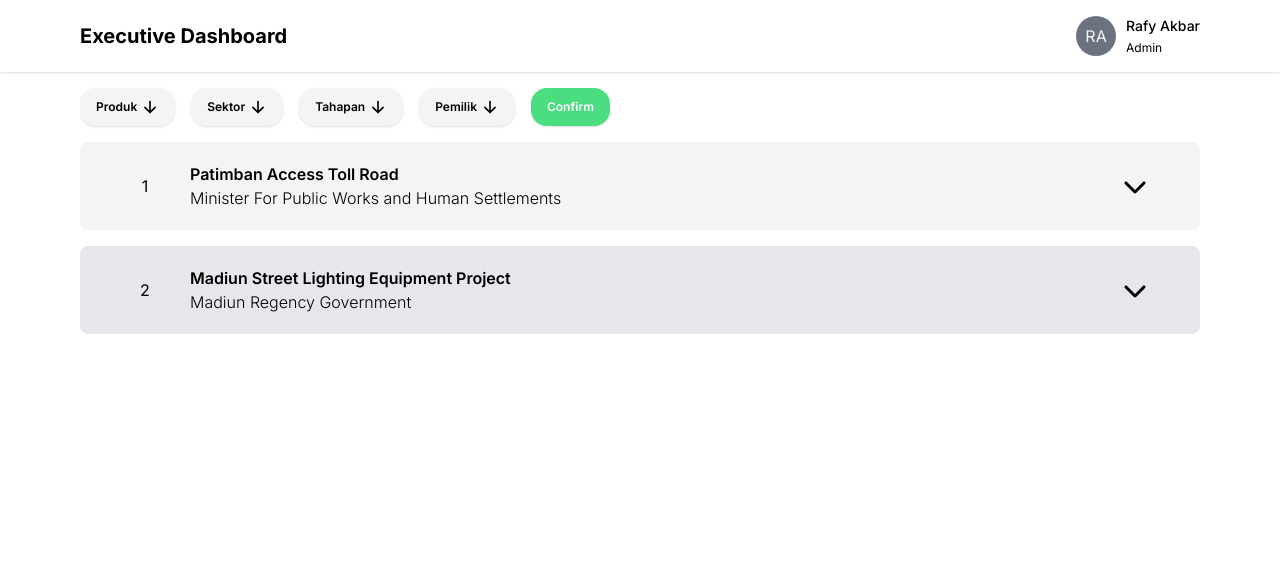
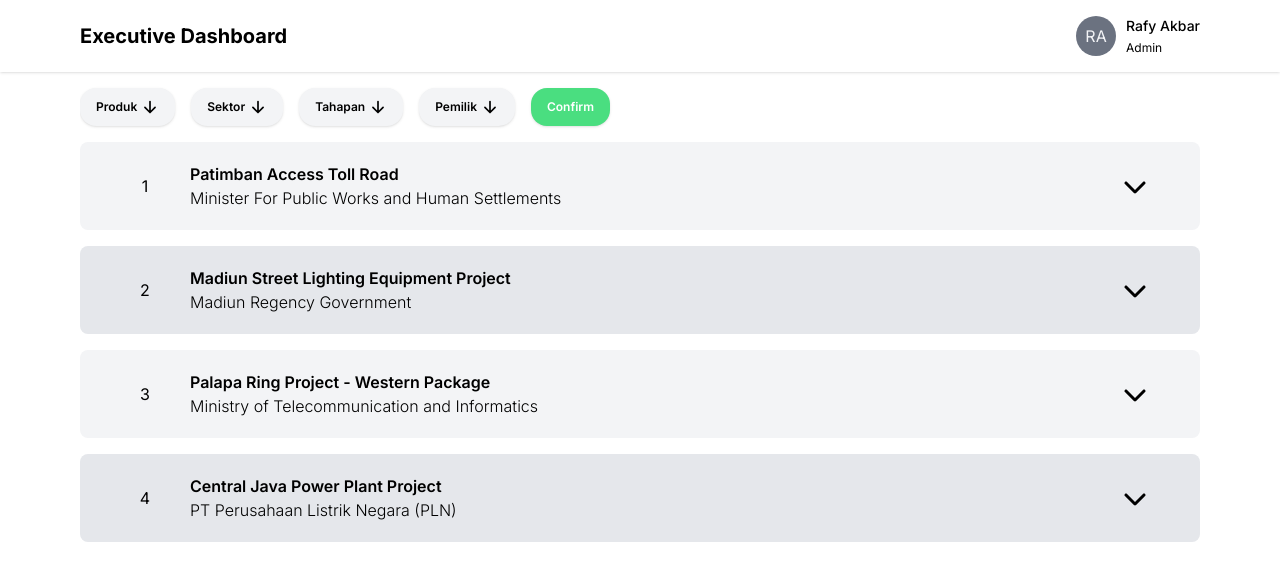
Before and after one commit to Rafyakbar02/project-database, a Next.js app: page /details in a window 1280 px wide. Shown: the top 580 px of the page. Built offline with nearby package versions, Linux system fonts and the light colour scheme.

Commit message:
added new projects

```diff
--- a/constants/index.js
+++ b/constants/index.js
@@ -83,4 +83,20 @@ export const projects = [
     totalExposure: "10 Billion (IDR)",
     effectiveDate: "1 Oct 2022",
   },
+  {
+    title: "Palapa Ring Project - Western Package",
+    division: "Ministry of Telecommunication and Informatics",
+    totalInvestment: "1,2 Trillion (IDR)",
+    signingDate: "29 Feb 2016",
+    totalExposure: "14,9 Trillion (IDR)",
+    effectiveDate: "10 Nov 2016",
+  },
+  {
+    title: "Central Java Power Plant Project",
+    division: "PT Perusahaan Listrik Negara (PLN)",
+    totalInvestment: "61,4 Trillion (IDR)",
+    signingDate: "06 Oct 2011",
+    totalExposure: "-",
+    effectiveDate: "03 Jun 2016",
+  },
 ];
```
Lines whose indentation alone changed are shown as unchanged.
